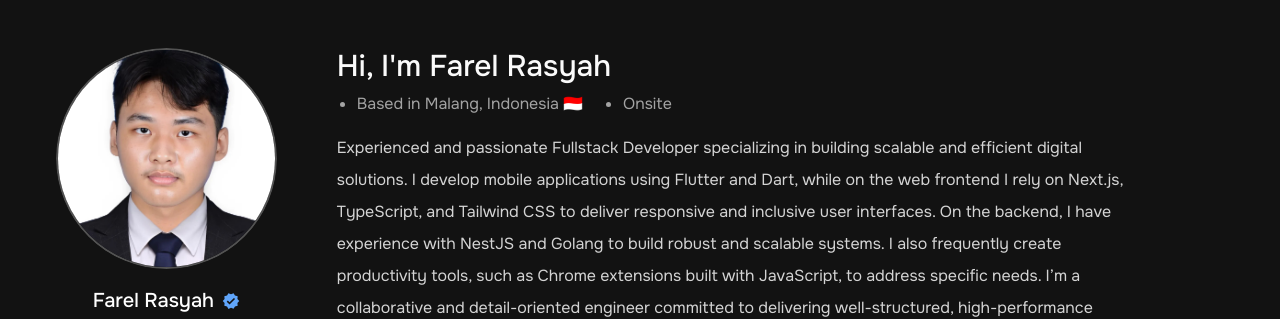
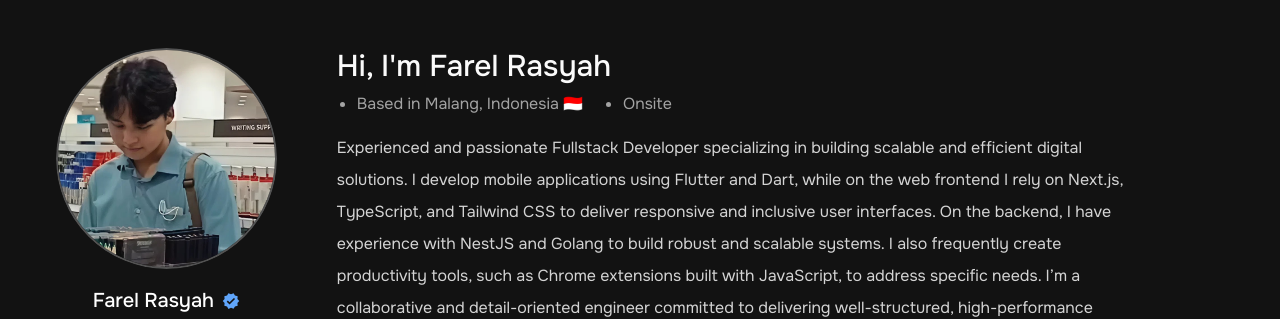
Before and after one commit to farelrasyah/farelrasyah-portofolio, a Next.js app: page / in a window 1280 px wide. Shown: the top 319 px of the page. Built offline with nearby package versions, Linux system fonts and the light colour scheme; no server answers; the database is empty.

Commit message:
Update: Profile section

```diff
--- a/common/components/layouts/sidebar/ProfileHeader.tsx
+++ b/common/components/layouts/sidebar/ProfileHeader.tsx
@@ -22,7 +22,7 @@ const ProfileHeader = ({ expandMenu, imageSize }: ProfileHeaderProps) => {
       )}
     >
       <Image
-        src={"/images/profile.jpg"}
+        src={"/images/farelrasyah-4.jpg"}
         width={expandMenu ? 120 : imageSize * 1.2}
         height={expandMenu ? 120 : imageSize * 1.2}
         alt="Farel Rasyah"
--- a/modules/dashboard/components/Monkeytype/Profile.tsx
+++ b/modules/dashboard/components/Monkeytype/Profile.tsx
@@ -89,7 +89,7 @@ const Profile = ({ data }: ProfileProps) => {
         <div className="flex gap-x-4">
           <div className="flex items-center">
             <Image
-              src={"/images/profile.jpg"}
+              src={"/images/farelrasyah-4.jpg"}
               width={80}
               height={80}
               alt="Farel Rasyah"
```
